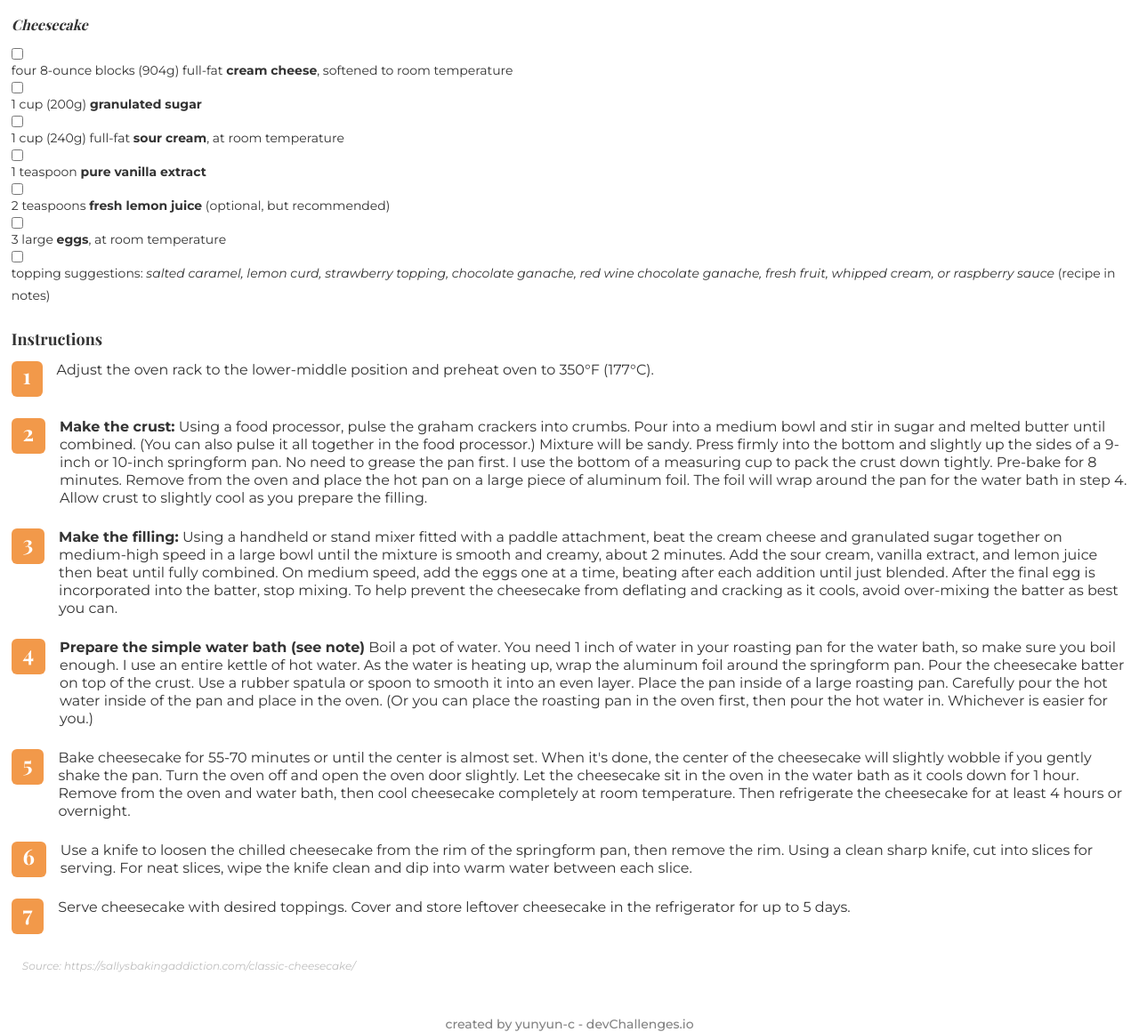
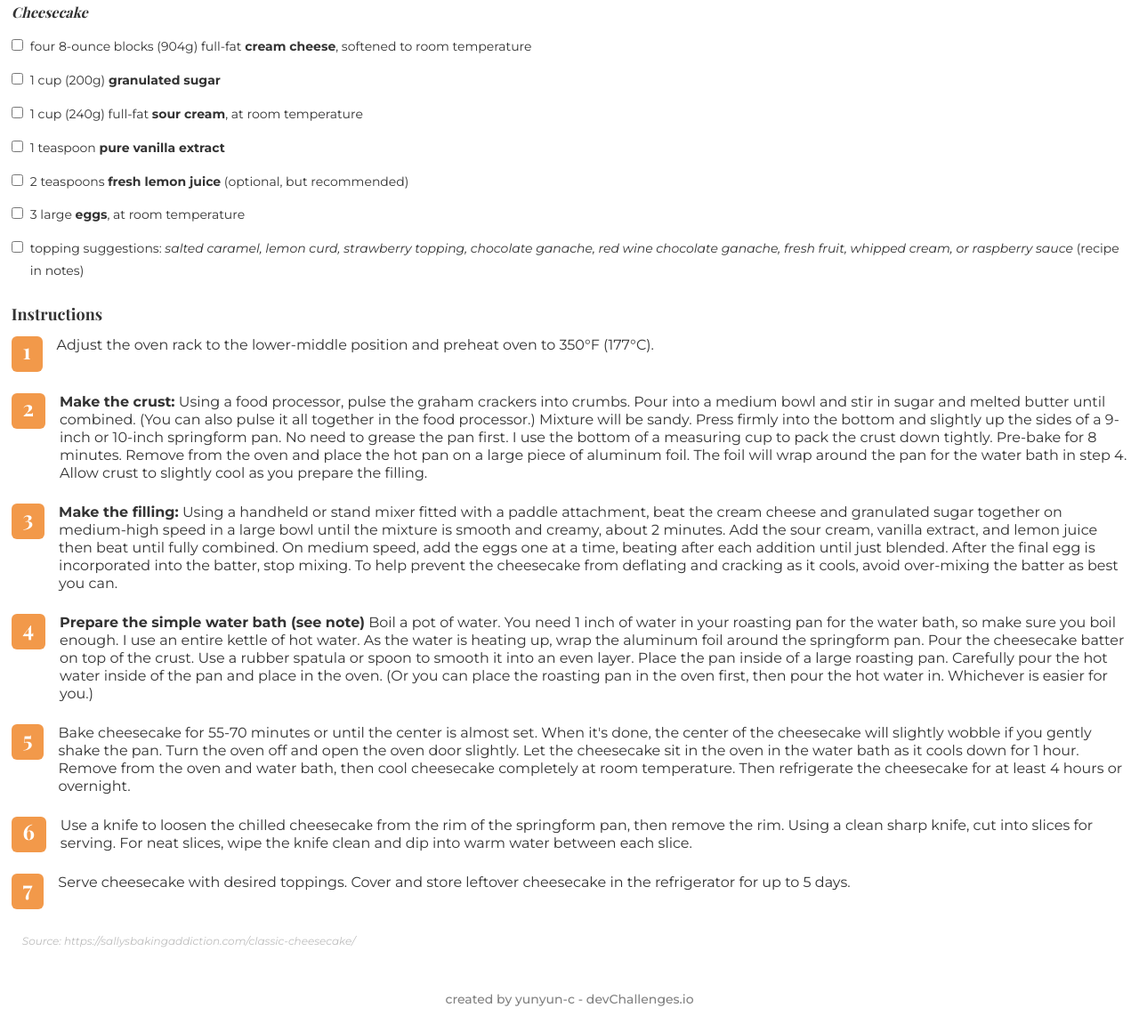
Before and after one commit to yunyun-c/recipe-page, a plain HTML site: page index.html in a window 1280 px wide. Shown: the part 973-2133 px from the top of the page at 89% size. Drawn offline with nearby package versions, Linux system fonts and the light colour scheme; a web font is replaced by a local one.

Commit message:
add README and change footer

```diff
--- a/css/main.scss
+++ b/css/main.scss
@@ -133,10 +133,11 @@ body {
 .ingredients form {
     margin-bottom: 1.5rem;
 }
-.ingredients label {
+.ingredients div {
     display: flex;
     align-items: baseline;
     justify-content: flex-start;
+    margin-bottom: 0.8rem;
 }
 .ingredients input {
     margin-right: 0.5rem;
@@ -197,6 +198,7 @@ footer {
     line-height: 1.0625rem;
     text-align: center;
     color: var(--footer-p);
+    margin-bottom: 1.5rem;
 }
 
 @media screen and (min-width: 1440px) {
```
Also changed, not shown: css/main.css, 2 other files.
